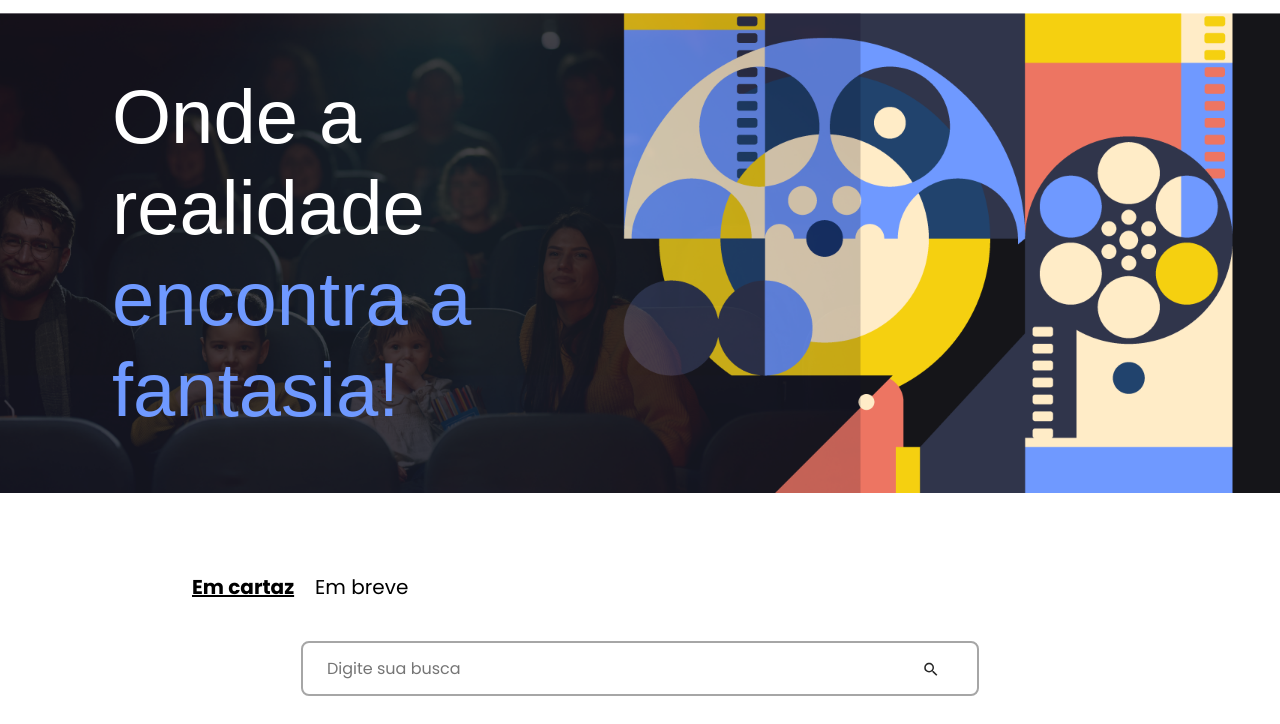
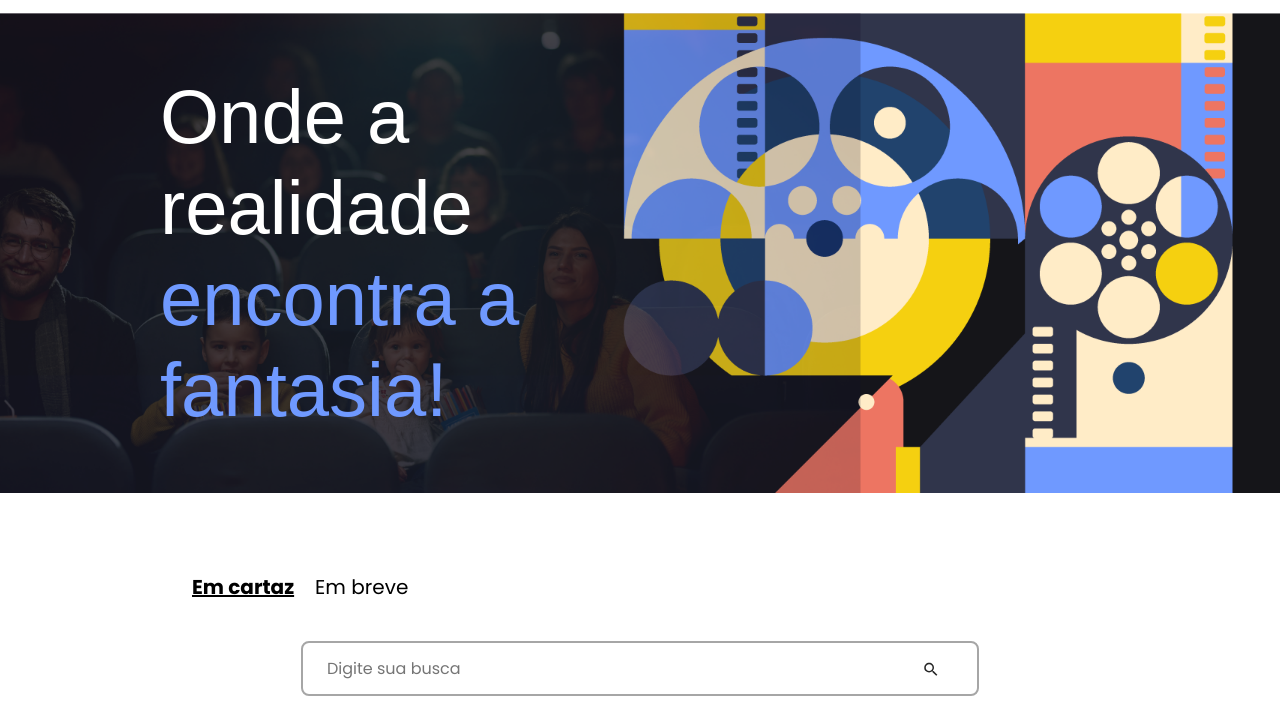
Before and after one commit to Vinicius-GabrieI/Luz-Cena, a plain HTML site: page index.html in a window 1280 px wide. Shown: the part 76-800 px from the top of the page. Drawn offline with Linux system fonts and the light colour scheme; a web font is replaced by a local one.

Commit message:
Update banner.css

```diff
--- a/styles/banner.css
+++ b/styles/banner.css
@@ -9,7 +9,7 @@
 }
 
 .banner__container {
-    padding: 0 7rem;
+    padding: 0 10rem;
     align-items: center;
 }
 
```
